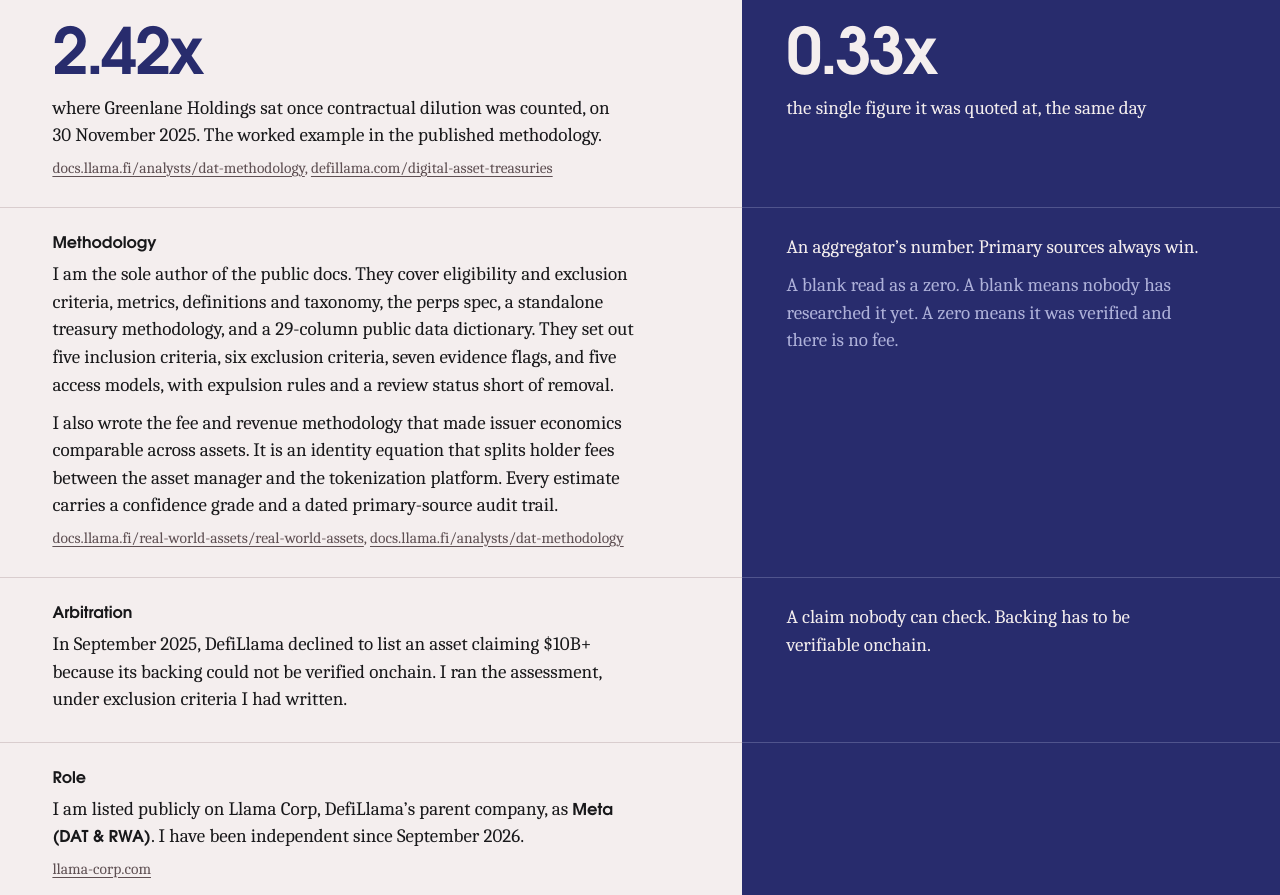
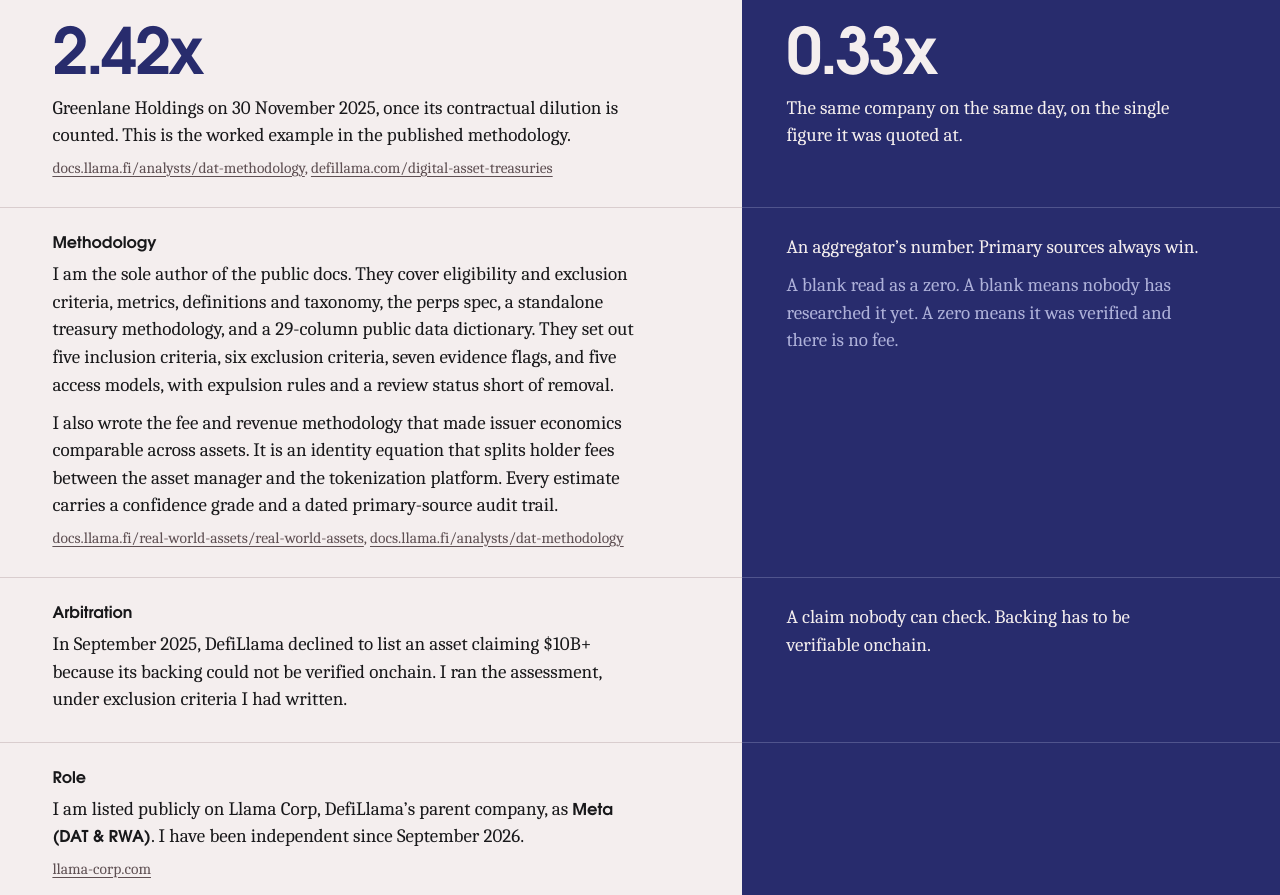
Before and after one commit to themetaisok/themetaisok.github.io, a plain HTML site: page index.html in a window 1280 px wide. Shown: the part 6407-7302 px from the top of the page. Drawn offline with Linux system fonts and the light colour scheme.

Commit message:
Fix the grammar of the Greenlane captions
Co-Authored-By: Claude Opus 5.5 <noreply@anthropic.com>
Claude-Session: https://claude.ai/code/session_01CFTpK6fMMkkGh3d6pgs9cK

```diff
--- a/index.html
+++ b/index.html
@@ -692,12 +692,12 @@ svg.narrow .b-nm{font-size:12px} svg.narrow .b-head text{font-size:12px} svg.nar
   <div class="pair versus">
     <div class="in">
       <p class="bigfig">2.42x</p>
-      <p>where Greenlane Holdings sat once contractual dilution was counted, on 30&nbsp;November 2025. The worked example in the published methodology.</p>
+      <p>Greenlane Holdings on 30&nbsp;November 2025, once its contractual dilution is counted. This is the worked example in the published methodology.</p>
       <span class="src"><a translate="no" href="https://docs.llama.fi/analysts/dat-methodology" target="_blank" rel="noopener">docs.llama.fi/analysts/dat-methodology</a>, <a translate="no" href="https://defillama.com/digital-asset-treasuries" target="_blank" rel="noopener">defillama.com/digital-asset-treasuries</a></span>
     </div>
     <div class="out">
       <p class="bigfig"><span class="vh">Does not count: </span>0.33x</p>
-      <p>the single figure it was quoted at, the same day</p>
+      <p>The same company on the same day, on the single figure it was quoted at.</p>
     </div>
   </div>
 
```
